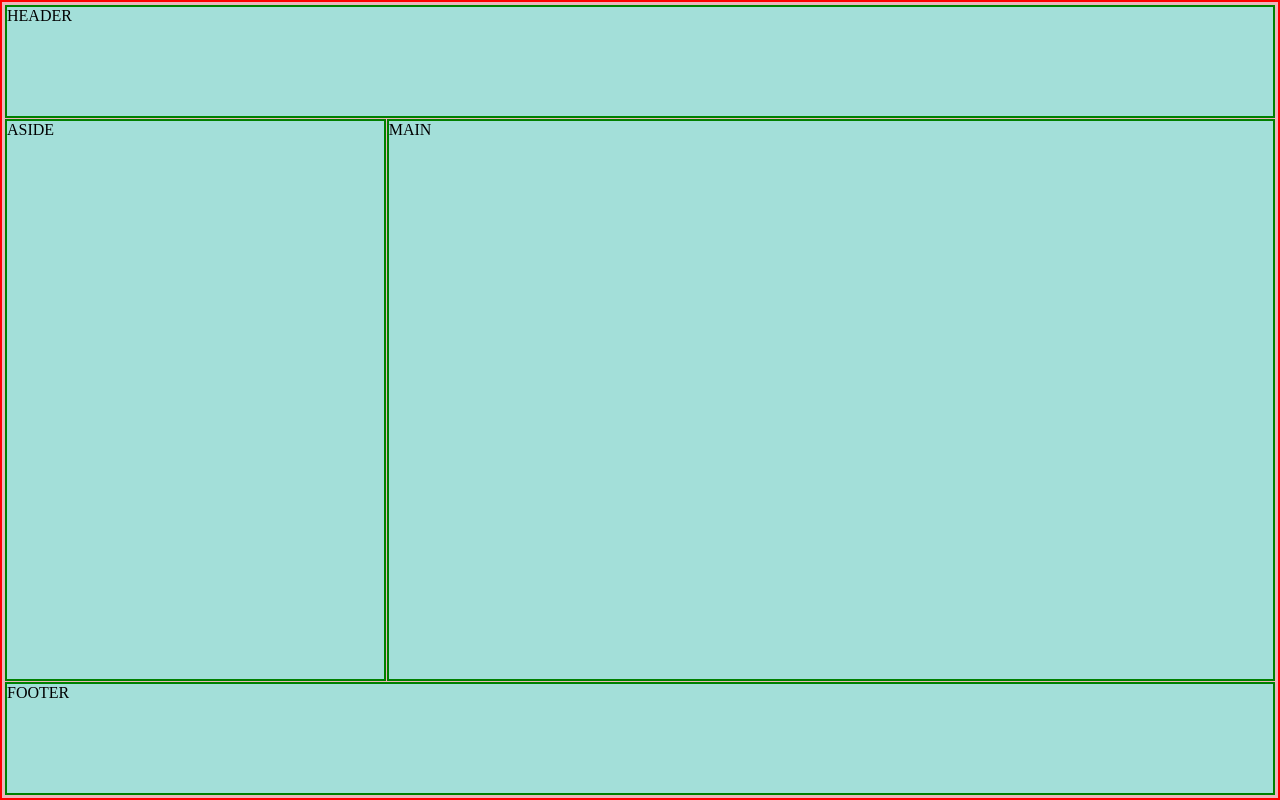
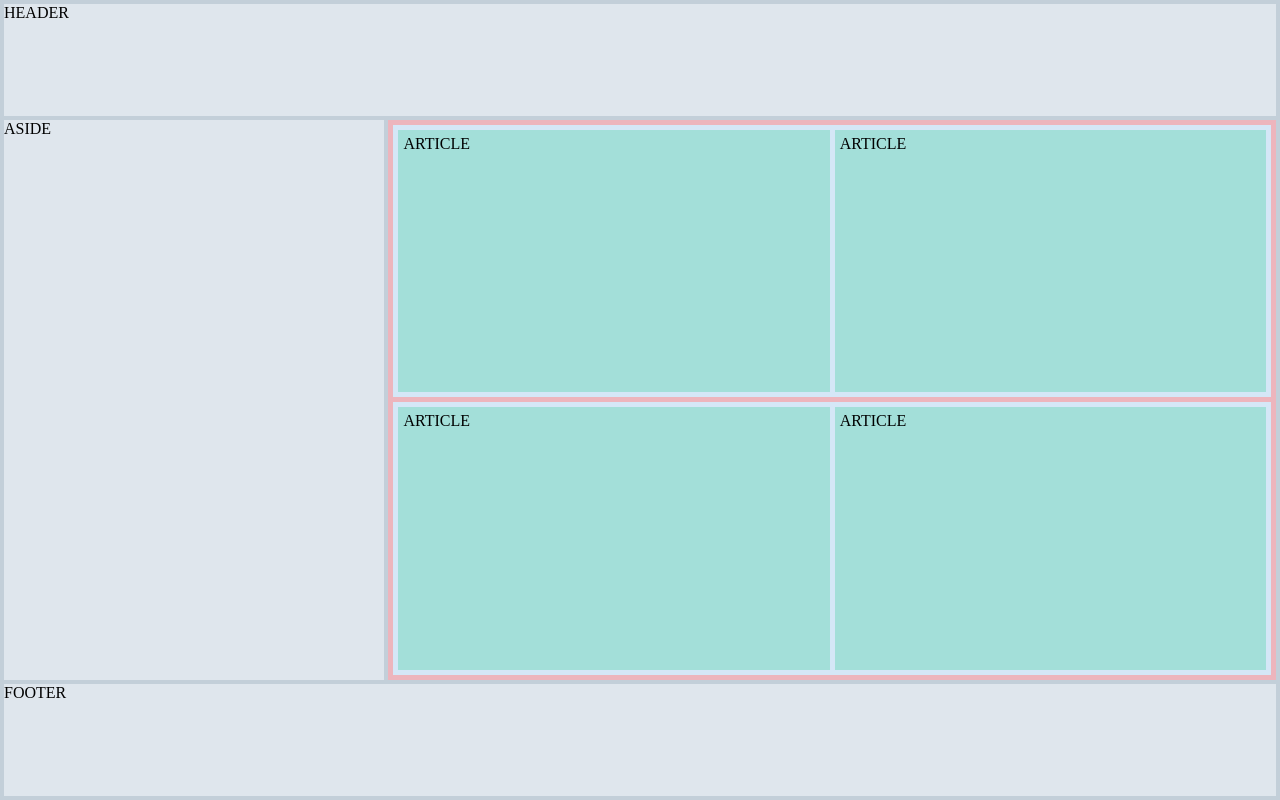
Before and after one commit to Alanjunior45/trabalho-grid, a plain HTML site: page index.html in a window 1280 px wide. Drawn offline with Linux system fonts and the light colour scheme.

Commit message:
Adiona flex container para man e divis

```diff
--- a/index.html
+++ b/index.html
@@ -13,7 +13,17 @@
 
     <aside>ASIDE</aside>
 
-    <main>MAIN</main>
+    <main>
+        <div id="divUm">
+            <article>ARTICLE</article>
+            <article>ARTICLE</article>
+        </div>
+
+        <div id="divDois">
+            <article>ARTICLE</article>
+            <article>ARTICLE</article>
+        </div>
+    </main>
 
     <footer>FOOTER</footer>
 
--- a/stylo.css
+++ b/stylo.css
@@ -2,11 +2,11 @@ body {
     margin: 0;
     height: 100vh;
     /* Viem Heigth - Altura do View Port (tela) */
-    background-color: #edb5bd;
-    border: solid red 2px;
+    background-color: #c3cfd9;
 
-    padding: 3px;
-    gap: 1px;
+
+    padding: 4px;
+    gap: 4px;
 
     box-sizing: border-box;
     /*Seja um grid conteiner */
@@ -26,31 +26,67 @@ body {
 }
 
 header {
-    background-color: #A3DFD9;
-    border: solid green 2px;
+    background-color: #dfe6ed;
+
 
     /* grid-column: 1/3; */
     grid-area: cabecalho;
 }
 
 main {
-    background-color: #A3DFD9;
-    border: solid green 2px;
+    background-color: #edb5bd;
+    padding: 5px;
+    gap: 5px;
 
     grid-area: principal;
+
+    display: flex;
+
+    flex-direction: column;
 }
 
+main > * {
+    flex-grow: 1;
+}
+
+/*#divUm {
+    flex-grow: 1;
+
+}
+
+#divDois {
+    flex-grow: 1;
+}*/
+
 aside {
-    background-color: #A3DFD9;
-    border: solid green 2px;
+    background-color: #dfe6ed;
+
 
     grid-area: aolado;
 }
 
 footer {
-    background-color: #A3DFD9;
-    border: solid green 2px;
+    background-color: #dfe6ed;
+
 
 
     grid-area: rodape;
 }
+
+div {
+    background-color: #d5e7f7;
+    padding: 5px;
+    gap: 5px;
+
+    display: flex;
+}
+
+div > * {
+    flex-grow: 1;
+}
+
+article {
+    background-color: #a3dfd9;
+    padding: 5px;
+
+}
```
